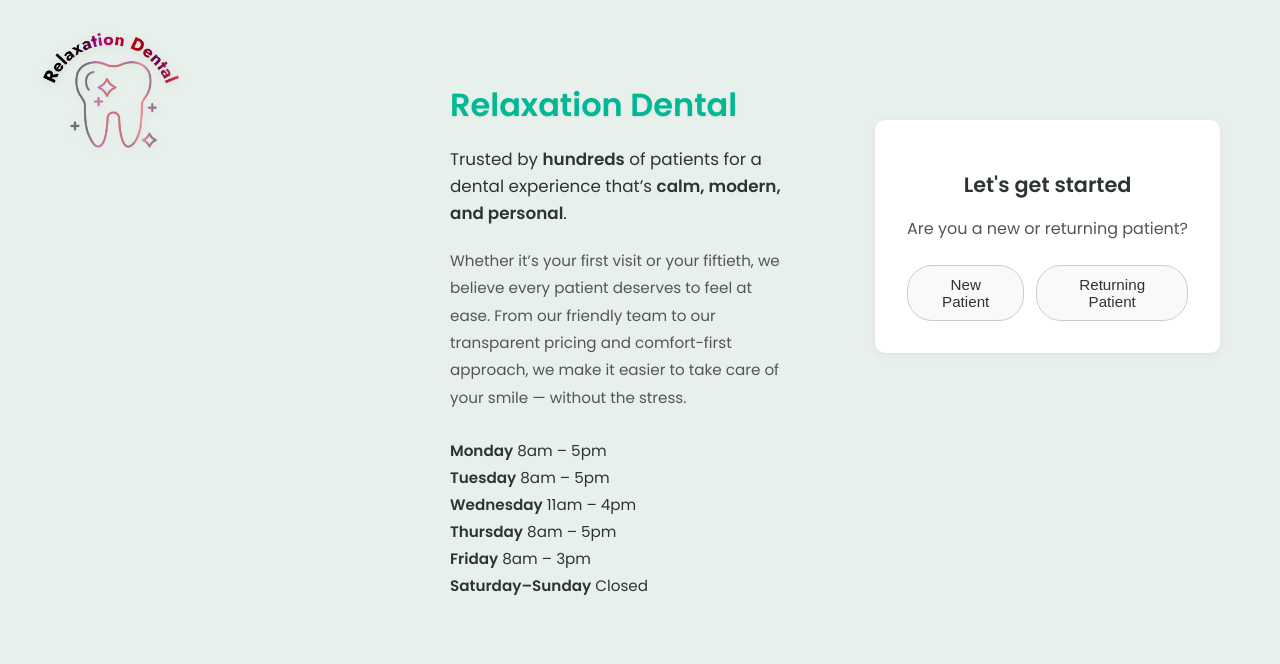
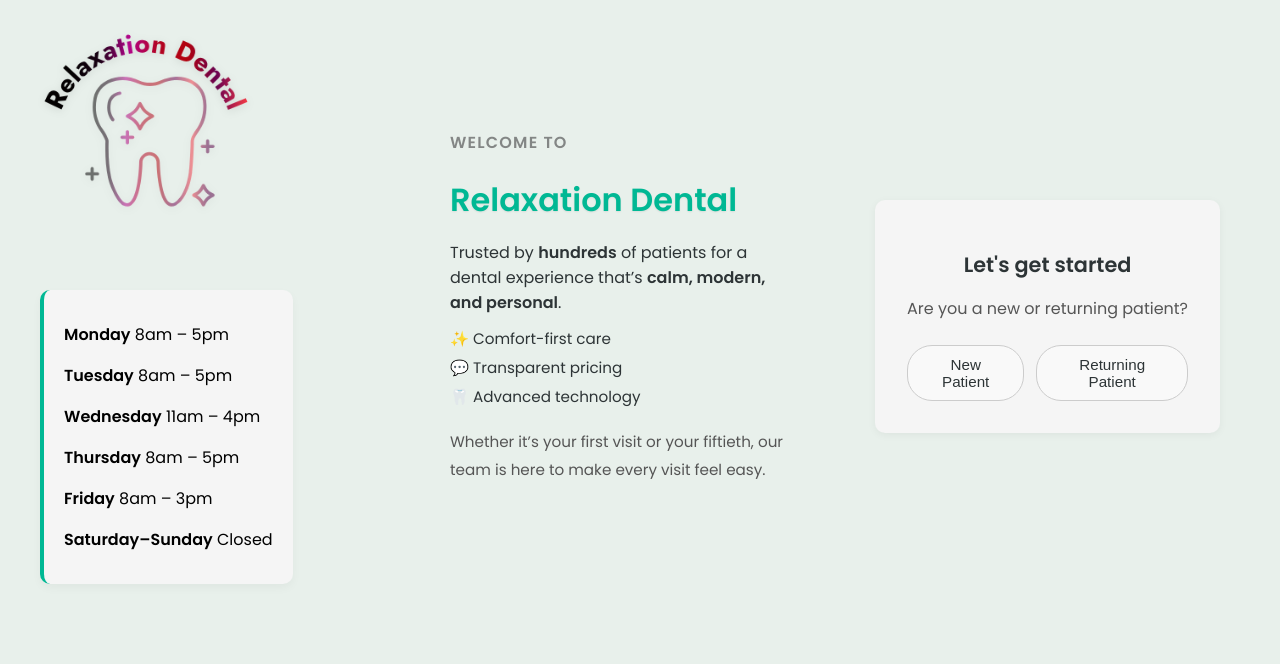
Before and after one commit to wckliment/ikonConnect, a plain HTML site: page index.html in a window 1280 px wide. Drawn offline with nearby package versions, Linux system fonts and the light colour scheme.

Commit message:
changed styling a little bit

```diff
--- a/index.html
+++ b/index.html
@@ -21,35 +21,45 @@
 
 <body>
 
+<!-- Top-left: Logo and hours card pinned -->
 <div class="logo-wrapper">
     <img src="assets/relaxationDentalLogo.png" alt="Relaxation Dental Logo" class="site-logo" />
+
+    <div class="hours-card">
+        <p><strong>Monday</strong> 8am – 5pm</p>
+        <p><strong>Tuesday</strong> 8am – 5pm</p>
+        <p><strong>Wednesday</strong> 11am – 4pm</p>
+        <p><strong>Thursday</strong> 8am – 5pm</p>
+        <p><strong>Friday</strong> 8am – 3pm</p>
+        <p><strong>Saturday–Sunday</strong> Closed</p>
+    </div>
 </div>
 
-    <div class="container">
+<!-- Main two-column layout -->
+<div class="container">
     <div class="left-column">
-        <!-- Logo will still sit above this naturally -->
 
-        <h1 class="practice-name">Relaxation Dental</h1>
+        <!-- Push this content down a bit visually -->
+        <div class="welcome-content">
+            <p class="section-label">Welcome to</p>
+            <h1 class="practice-name">Relaxation Dental</h1>
 
-    <p class="tagline">
-        Trusted by <strong>hundreds</strong> of patients for a dental experience
-        that’s <strong>calm, modern, and personal</strong>.
-    </p>
+            <p class="lead-message">
+                Trusted by <strong>hundreds</strong> of patients for a dental experience that’s
+                <strong>calm, modern, and personal</strong>.
+            </p>
 
-    <p class="description">
-        Whether it’s your first visit or your fiftieth, we believe every patient deserves to feel at ease.
-        From our friendly team to our transparent pricing and comfort-first approach,
-        we make it easier to take care of your smile — without the stress.
-    </p>
+            <ul class="key-points">
+                <li>✨ Comfort-first care</li>
+                <li>💬 Transparent pricing</li>
+                <li>🦷 Advanced technology</li>
+            </ul>
 
-        <div class="hours">
-            <p><strong>Monday</strong> 8am – 5pm</p>
-            <p><strong>Tuesday</strong> 8am – 5pm</p>
-            <p><strong>Wednesday</strong> 11am – 4pm</p>
-            <p><strong>Thursday</strong> 8am – 5pm</p>
-            <p><strong>Friday</strong> 8am – 3pm</p>
-            <p><strong>Saturday–Sunday</strong> Closed</p>
+            <p class="description">
+                Whether it’s your first visit or your fiftieth, our team is here to make every visit feel easy.
+            </p>
         </div>
+
     </div>
 
         <div class="right-column">
--- a/styles/main.css
+++ b/styles/main.css
@@ -93,7 +93,7 @@ display: none !important;
     border: 1px solid #ccc;
     border-radius: 8px;
     font-size: 1rem;
-    background-color: #fdfdfd;
+    background-color: #f5f5f5;
     box-shadow: 0 1px 2px rgba(0, 0, 0, 0.05);
     transition: border-color 0.2s ease, box-shadow 0.2s ease;
 }
@@ -105,7 +105,7 @@ display: none !important;
 .form-group input[type="email"]:focus {
     border-color: #00b894;
     outline: none;
-    background-color: #fff;
+    background-color: #f5f5f5;
     box-shadow: 0 0 0 2px rgba(0, 184, 148, 0.2);
 }
 
@@ -147,7 +147,7 @@ display: none !important;
         align-items: center;
         justify-content: space-between;
         padding: 10px 16px;
-        background-color: #fff;
+        background-color: #f5f5f5;
         border: 1px solid #ccc;
         border-radius: 6px;
         cursor: pointer;
@@ -158,7 +158,7 @@ display: none !important;
 }
 
 .time-slot:hover {
-    background-color: #f0f0f0;
+    background-color: #f5f5f5;
     border-color: #00b894;
 }
 
@@ -223,12 +223,12 @@ display: none !important;
 
 /* Style the intro section (Step 1) */
 .step-one {
-    background-color: #ffffff;
+    background-color: #f5f5f5;
     padding: 32px;
     border-radius: 10px;
     box-shadow: 0 2px 8px rgba(0, 0, 0, 0.05);
     max-width: 400px;
-    margin: 0 auto;
+    margin: 80px auto 0 auto;
     text-align: center;
 }
 
@@ -320,10 +320,13 @@ button:active {
     top: 30px;
     left: 40px;
     z-index: 999;
+    display: flex;
+    flex-direction: column;
+    align-items: flex-start;
 }
 
 .site-logo {
-    height: 120px;
+    height: 180px;
     width: auto;
     filter: drop-shadow(0 2px 4px rgba(0, 0, 0, 0.1));
     transition: transform 0.3s ease;
@@ -378,7 +381,7 @@ button:active {
 
 #patient-forms-step {
     padding: 32px;
-    background-color: #ffffff;
+    background-color: #f5f5f5;
     border-radius: 10px;
     box-shadow: 0 2px 8px rgba(0, 0, 0, 0.05);
     max-width: 600px;
@@ -423,9 +426,9 @@ button:active {
     justify-content: space-between;
     align-items: center;
     padding: 14px 18px;
-    background-color: #f9f9f9;
+    background-color: #f5f5f5;
     border-radius: 8px;
-    border: 1px solid #e0e0e0;
+    border: 1px solid #f5f5f5;
     transition: background-color 0.2s ease;
 }
 
@@ -442,7 +445,7 @@ button:active {
 /* "Start" button */
 .start-btn {
     background-color: #2563eb;
-    color: white;
+    color: #f5f5f5;
     border: none;
     padding: 8px 16px;
     border-radius: 25px;
@@ -494,3 +497,64 @@ button:active {
 #confirmation-step {
     animation: fadeIn 1.5s ease-out;
 }
+
+
+.section-label {
+    font-size: 1rem;
+    /* or try 1.1rem for more impact */
+    font-weight: 700;
+    text-transform: uppercase;
+    letter-spacing: 1.2px;
+    color: #838685;
+    /* match your brand green */
+    margin-bottom: 10px;
+}
+
+.lead-message {
+    font-size: 1rem;
+    font-weight: 500;
+    color: #2d3436;
+    margin-bottom: 12px;
+}
+
+.key-points {
+    list-style: none;
+    padding: 0;
+    margin: 12px 0 20px;
+}
+
+.key-points li {
+    font-size: 0.95rem;
+    margin-bottom: 6px;
+}
+
+.hours-card {
+    background: linear-gradient(to right, #f5f5f5, #f5f5f5);
+    padding: 16px 20px;
+    border-left: 5px solid #00b894;
+    border-radius: 10px;
+    box-shadow: 0 3px 8px rgba(0, 0, 0, 0.05);
+    max-width: 280px;
+    margin-top: 20px;
+    transition: box-shadow 0.3s ease;
+}
+
+.hours-card:hover {
+    box-shadow: 0 6px 16px rgba(0, 0, 0, 0.07);
+}
+
+.hours-card {
+    background: #f5f5f5;
+    padding: 16px 20px;
+    border-left: 4px solid #00b894;
+    border-radius: 10px;
+    box-shadow: 0 4px 10px rgba(0, 0, 0, 0.04);
+    margin-top: 80px;
+    /* 👈 Increase this to move it further down */
+    max-width: 220px;
+}
+
+.welcome-content {
+    margin-top: 70px;
+    /* Adjust to move it lower if needed */
+}
```
